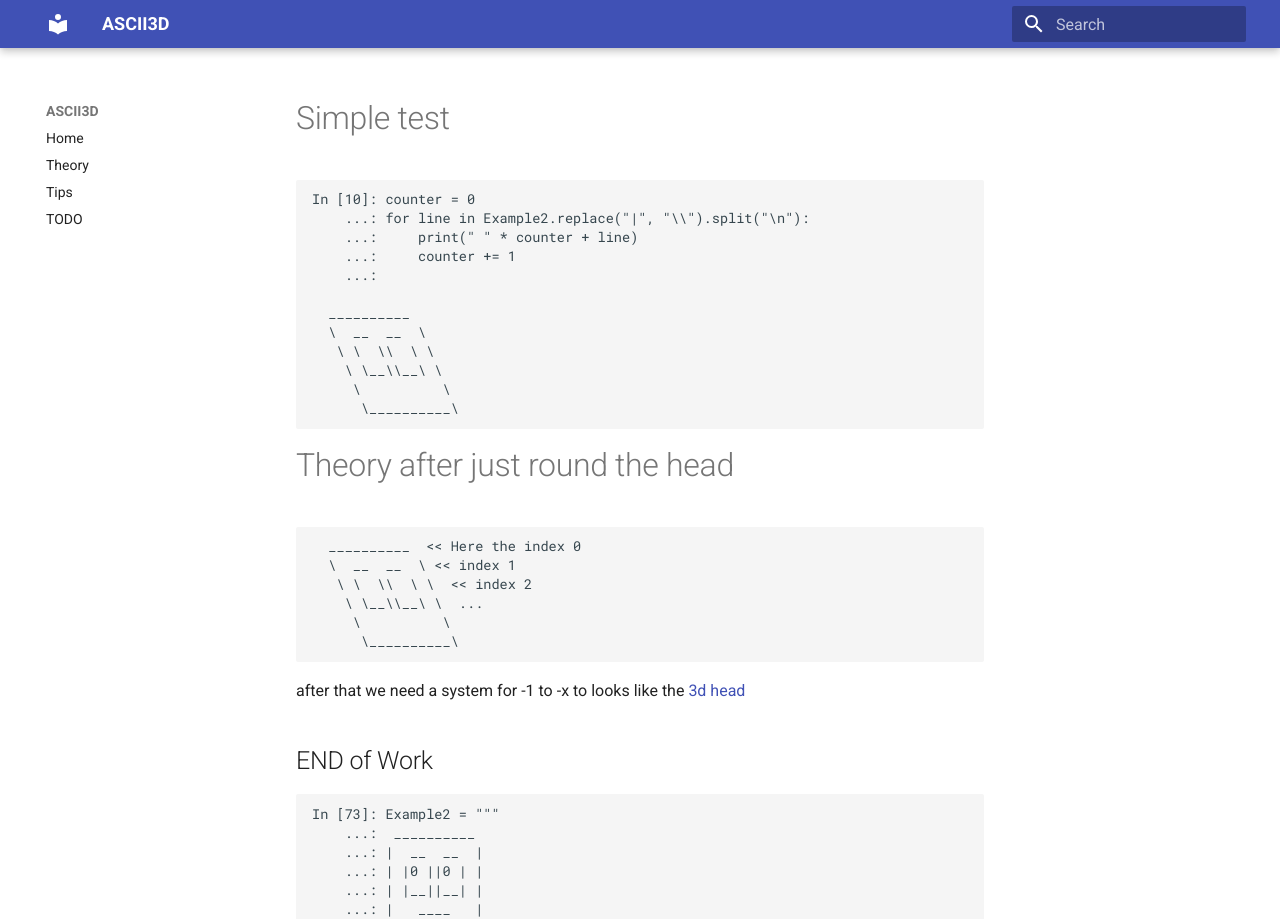
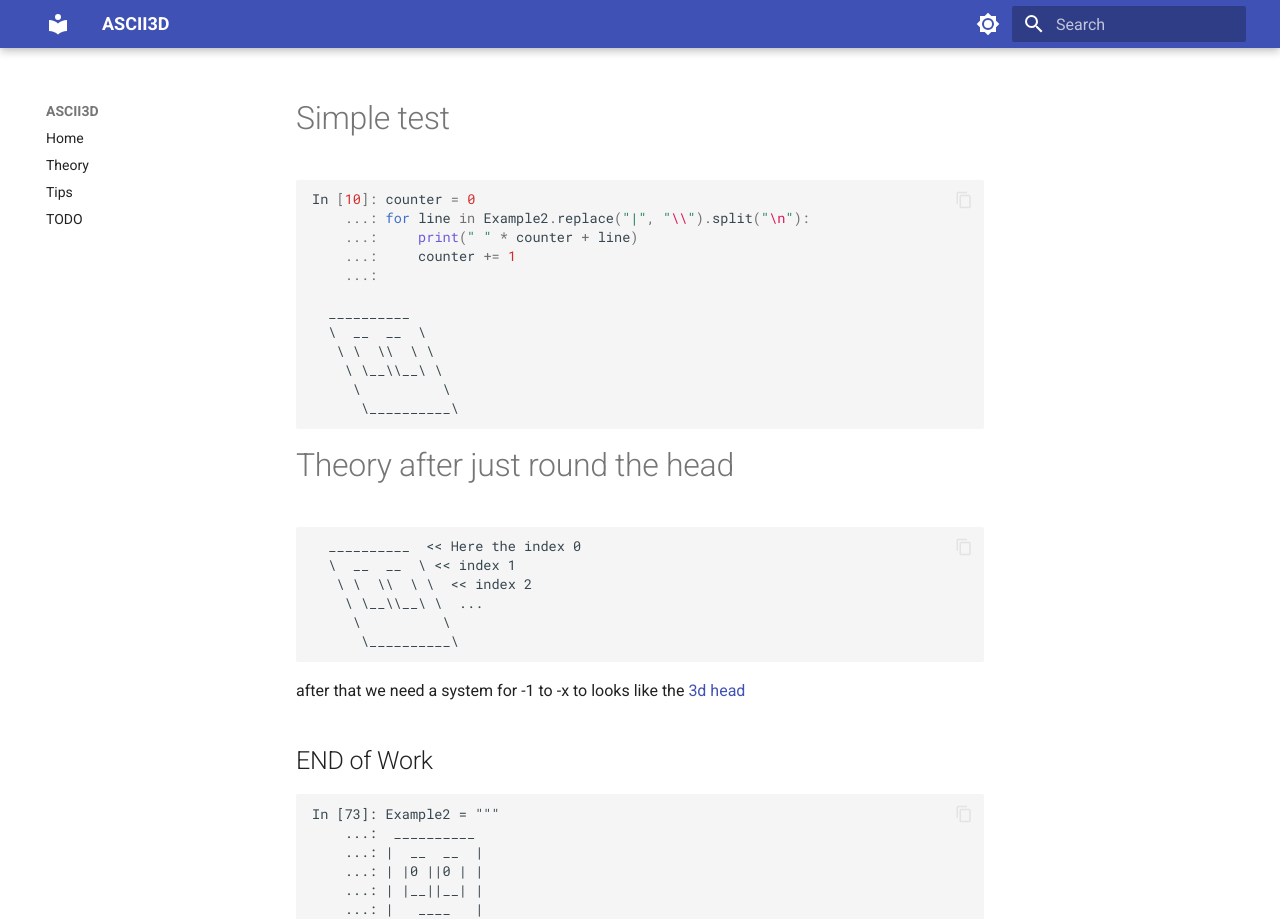
Before and after one commit to mehmannavaz/ASCII3D, an MkDocs documentation site: the page built from docs/01-Theory/04-It's_Alive.md, in a window 1280 px wide and 1400 px high. Shown: the top 919 px of the window. Built offline with MkDocs 1.6.1 and Material for MkDocs 9.7.7, drawn with Linux system fonts in a browser that asks for light colours; some of the changed text lies outside the part shown.

Commit message:
docs: improve syntax highlight, dark mode

```diff
--- a/mkdocs.yml
+++ b/mkdocs.yml
@@ -4,4 +4,21 @@
   - Theory: 01-Theory/00-SimpleGaze.md
   - Tips: 09-Tips/quoets.md
   - TODO: 10-TODO/01-2Sides3dRendering.md
-theme: material
+theme:
+  name: material
+  palette:
+    - scheme: default
+      toggle:
+        icon: material/brightness-7
+        name: Switch to dark mode
+    - scheme: slate
+      toggle:
+        icon: material/brightness-4
+        name: Switch to light mode
+  features:
+    - content.code.copy
+markdown_extensions:
+  - pymdownx.highlight:
+      anchor_linenums: true
+  - pymdownx.superfences
+  - pymdownx.inlinehilite
```
